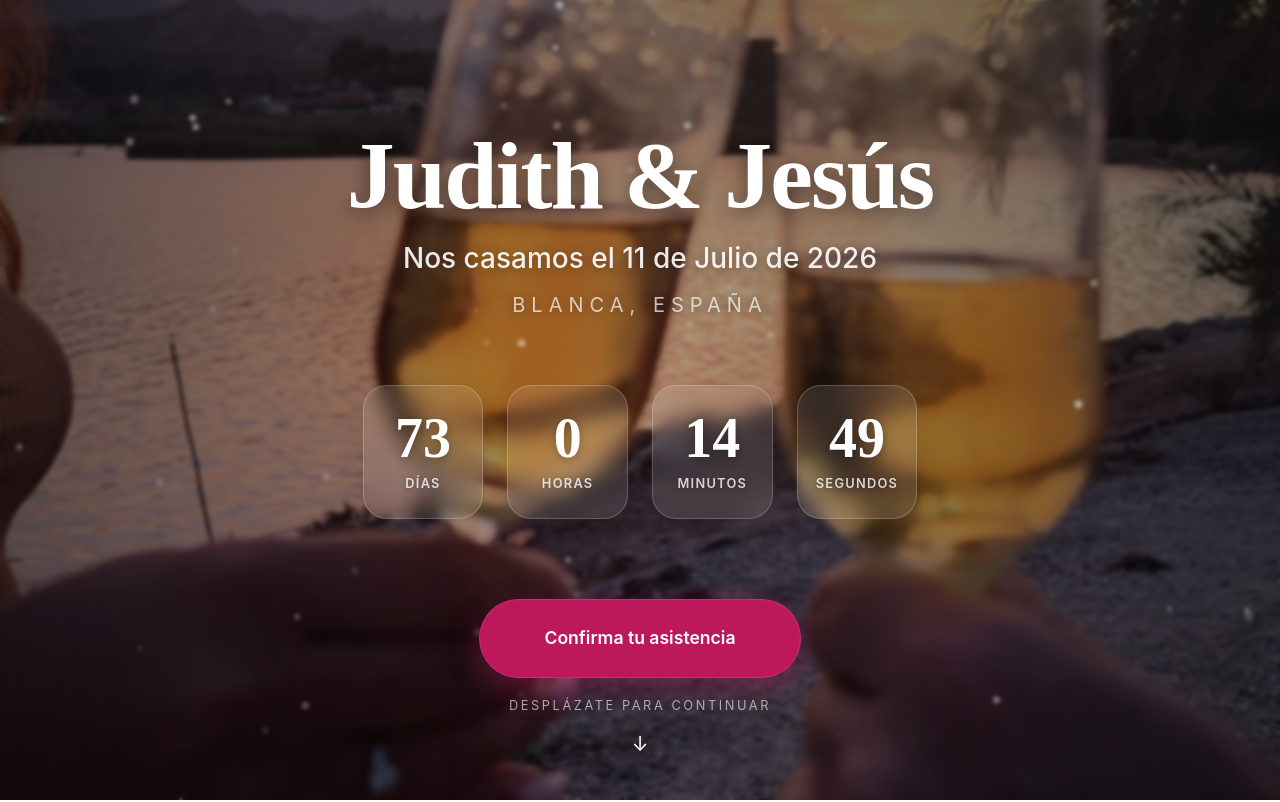
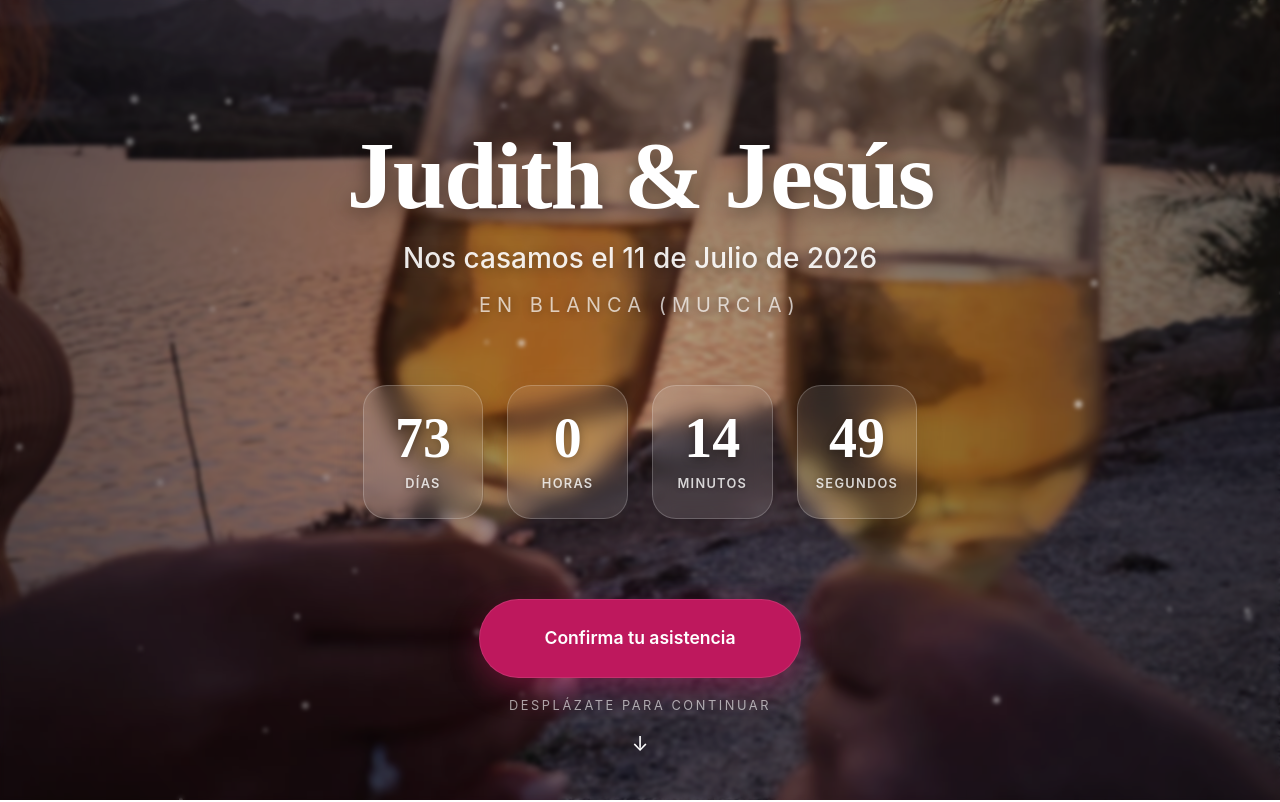
Before and after one commit to jesusMartinez88/boda-judith-jesus, an Angular app: page / in a window 1280 px wide. Shown: the top 802 px of the page. Built offline with nearby package versions, Linux system fonts and the light colour scheme; no server answers.

Commit message:
fix: hero

```diff
--- a/src/app/components/hero/hero.component.html
+++ b/src/app/components/hero/hero.component.html
@@ -7,7 +7,7 @@
     <div class="hero-text">
       <h1 class="hero-title" #heroTitle>Judith & Jesús</h1>
       <p class="hero-subtitle" #heroSubtitle>Nos casamos el 11 de Julio de 2026</p>
-      <p class="hero-location" #heroLocation>Blanca, España</p>
+      <p class="hero-location" #heroLocation>En Blanca (Murcia)</p>
 
       <div class="hero-countdown" #countdownWrapper>
         <app-countdown></app-countdown>
```
